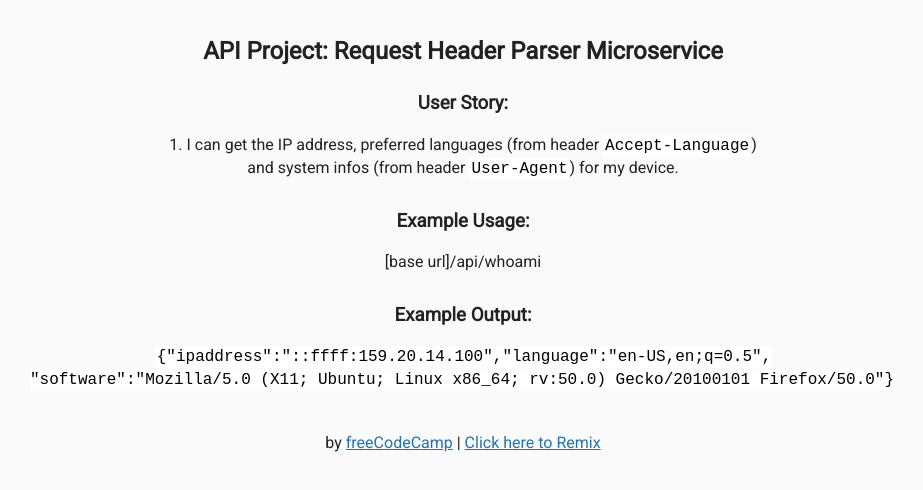
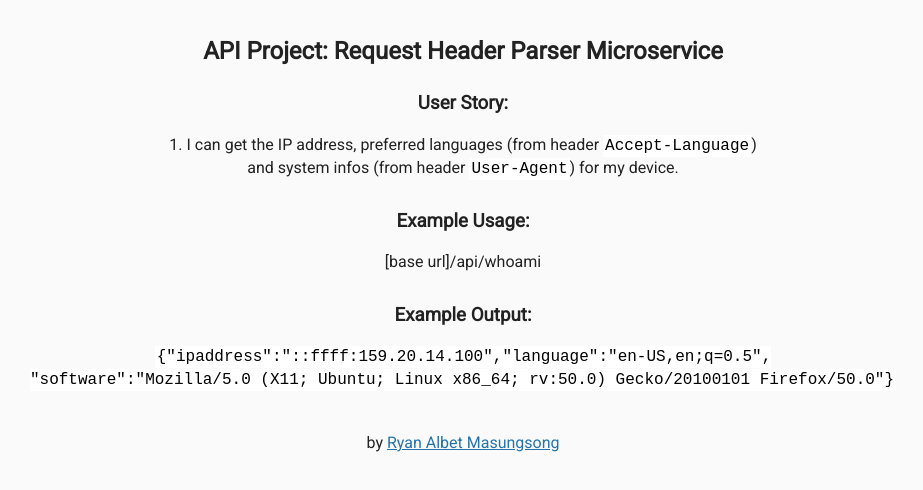
Before and after one commit to mryanalbert/Request-Header-Parser, a website: page views/index.html in a window 1280 px wide. Shown: the whole page, without its empty margins (177-1100 px from the left). Drawn offline with Linux system fonts and the light colour scheme; files that its build step writes are made by us from their sources.

Commit message:
⭐️🍛 Updated with Glitch

```diff
--- a/views/index.html
+++ b/views/index.html
@@ -27,7 +27,7 @@
       </div>
       <div class="footer">
         <p>
-          by <a href="http://www.freecodecamp.com">freeCodeCamp</a> | <a href="https://hyperdev.com/#!/remix/FCC_API_header_bplate/8c449aa9-a80c-47ad-8142-8da90f658731">Click here to Remix</a>
+          by <a href="https://mryanalbert.github.io/portfolio/">Ryan Albet Masungsong</a>
         </p>
       </div>
    </body>
```
